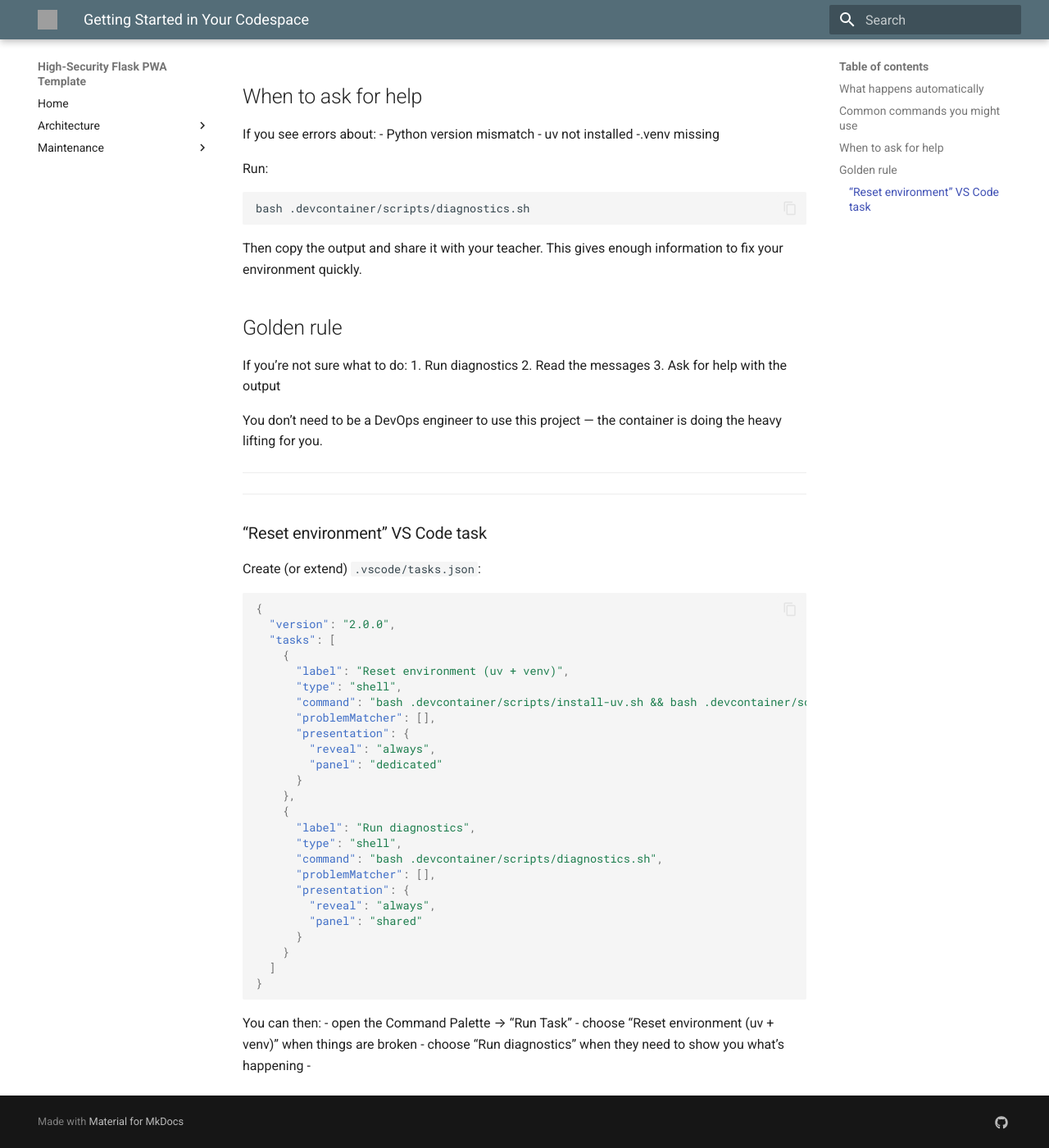
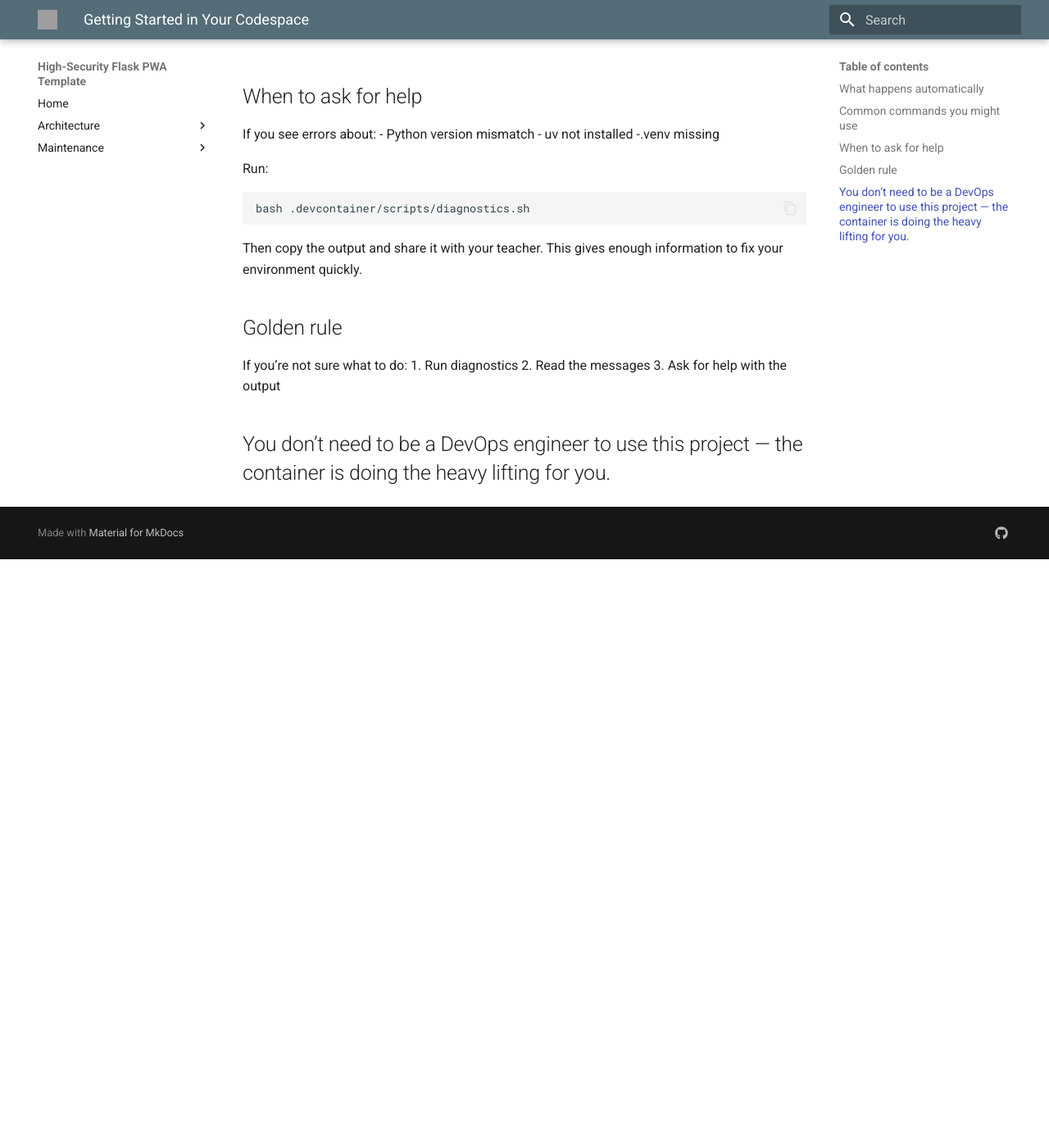
Before and after one commit to detnsw-sydtech/High-Security-Flask-PWA-Repo-Template, an MkDocs documentation site: the page built from docs/maintenance/codespace-onboarding.md, in a window 1280 px wide and 1400 px high, scrolled down 1073 px. Shown: the whole window at 82% size. Built offline with MkDocs 1.6.1 and Material for MkDocs 9.7.7, drawn with Linux system fonts in a browser that asks for light colours; after the commit the page ends 1755 px from its top, so only the background shows below that; grey boxes are pictures that could not be loaded.

Commit message:
Update codespace-onboarding.md

````diff
--- a/docs/maintenance/codespace-onboarding.md
+++ b/docs/maintenance/codespace-onboarding.md
@@ -61,46 +61,4 @@ If you’re not sure what to do:
 3. Ask for help with the output
 
 You don’t need to be a DevOps engineer to use this project — the container is doing the heavy lifting for you.
-
 ---
-
-
----
-
-### “Reset environment” VS Code task
-
-Create (or extend) `.vscode/tasks.json`:
-
-```json
-{
-  "version": "2.0.0",
-  "tasks": [
-    {
-      "label": "Reset environment (uv + venv)",
-      "type": "shell",
-      "command": "bash .devcontainer/scripts/install-uv.sh && bash .devcontainer/scripts/rebuild-venv.sh",
-      "problemMatcher": [],
-      "presentation": {
-        "reveal": "always",
-        "panel": "dedicated"
-      }
-    },
-    {
-      "label": "Run diagnostics",
-      "type": "shell",
-      "command": "bash .devcontainer/scripts/diagnostics.sh",
-      "problemMatcher": [],
-      "presentation": {
-        "reveal": "always",
-        "panel": "shared"
-      }
-    }
-  ]
-}
-```
-
-You can then:
-- open the Command Palette → “Run Task”
-- choose “Reset environment (uv + venv)” when things are broken
-- choose “Run diagnostics” when they need to show you what’s happening
--
````
